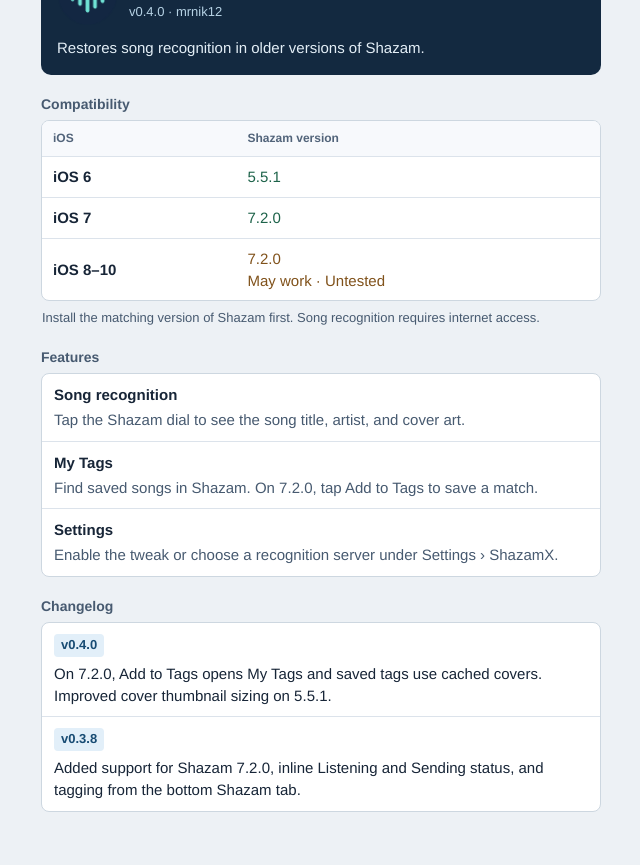
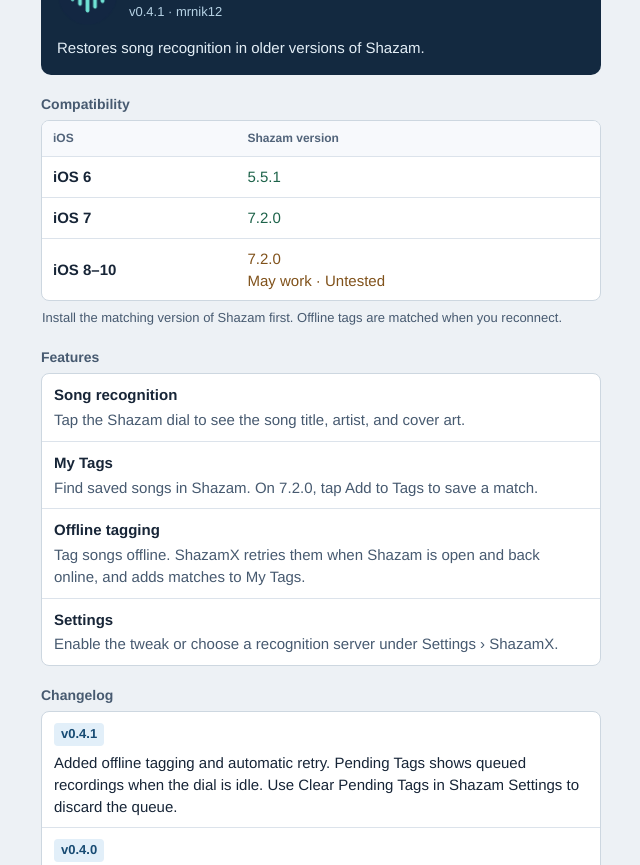
Before and after one commit to mrnik12/repo, a plain HTML site: page shazamx.html in a window 1280 px wide. Shown: the part 65-930 px from the top of the page, without its empty margins (319-959 px from the left). Before the commit the page ends 901 px from the top, so only its background shows below. Drawn offline with Linux system fonts and the light colour scheme.

Commit message:
Publish ShazamX 0.4.1 to Cydia

```diff
--- a/shazamx.html
+++ b/shazamx.html
@@ -68,7 +68,7 @@
       <div class="package-icon"><img src="source/tweak/layout/Library/Application%20Support/LegacyShazam/Icon.png" width="60" height="60" alt=""></div>
       <div class="package-title">
         <h1>ShazamX</h1>
-        <div class="version">v0.4.0 &middot; mrnik12</div>
+        <div class="version">v0.4.1 &middot; mrnik12</div>
       </div>
     </div>
     <p>Restores song recognition in older versions of Shazam.</p>
@@ -85,7 +85,7 @@
       <tr><th scope="row">iOS 8&ndash;10</th><td class="untested">7.2.0<br>May work &middot; Untested</td></tr>
     </tbody>
   </table>
-  <p class="note">Install the matching version of Shazam first. Song recognition requires internet access.</p>
+  <p class="note">Install the matching version of Shazam first. Offline tags are matched when you reconnect.</p>
 
   <h2>Features</h2>
   <ul class="group">
@@ -98,6 +98,10 @@
       <p>Find saved songs in Shazam. On 7.2.0, tap Add to Tags to save a match.</p>
     </li>
     <li>
+      <h3>Offline tagging</h3>
+      <p>Tag songs offline. ShazamX retries them when Shazam is open and back online, and adds matches to My Tags.</p>
+    </li>
+    <li>
       <h3>Settings</h3>
       <p>Enable the tweak or choose a recognition server under Settings &rsaquo; ShazamX.</p>
     </li>
@@ -105,6 +109,10 @@
 
   <h2>Changelog</h2>
   <ul class="group">
+    <li>
+      <span class="release">v0.4.1</span>
+      <p>Added offline tagging and automatic retry. Pending Tags shows queued recordings when the dial is idle. Use Clear Pending Tags in Shazam Settings to discard the queue.</p>
+    </li>
     <li>
       <span class="release">v0.4.0</span>
       <p>On 7.2.0, Add to Tags opens My Tags and saved tags use cached covers. Improved cover thumbnail sizing on 5.5.1.</p>
```
Also changed, not shown: index.html (+1 -1 lines), 5 other files.
